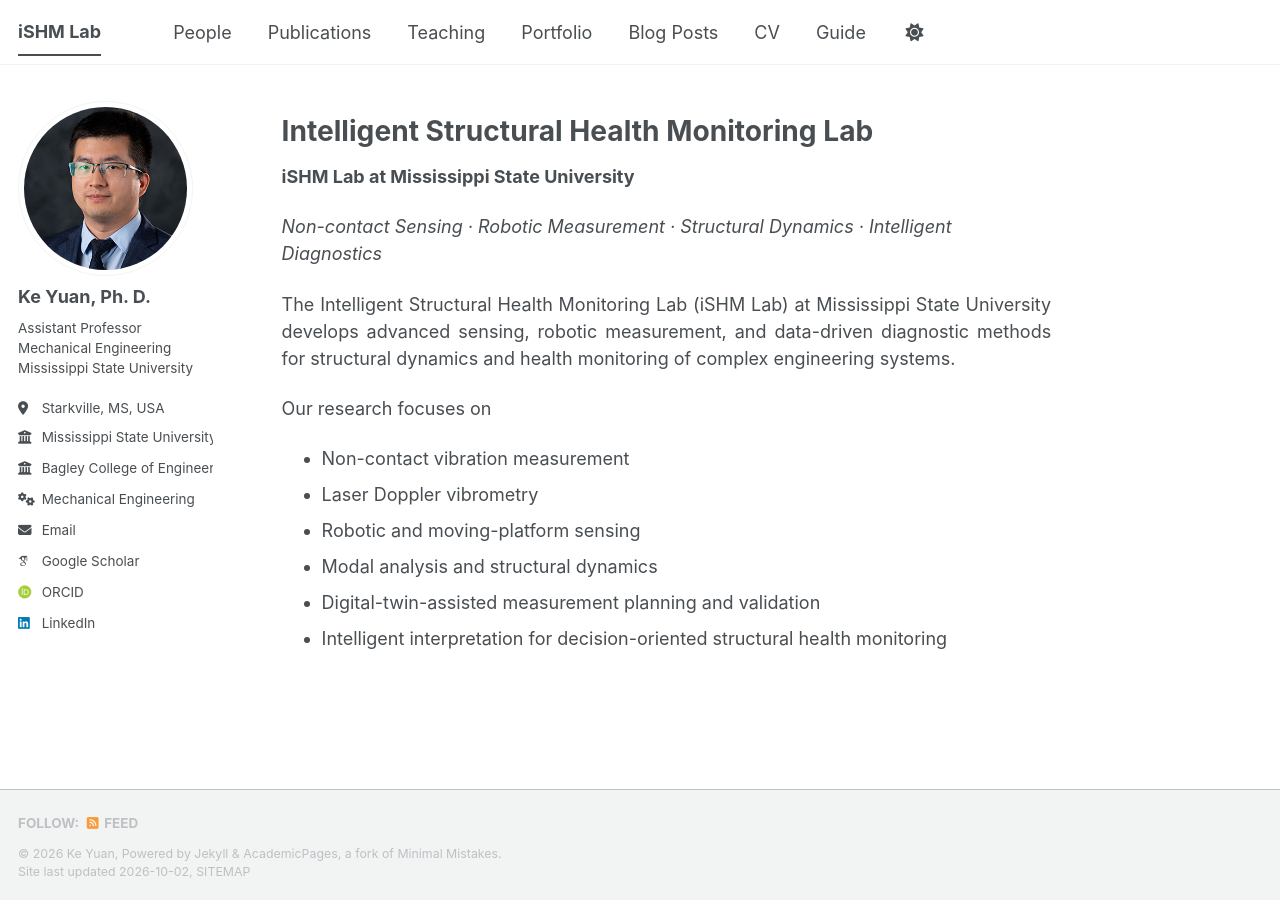
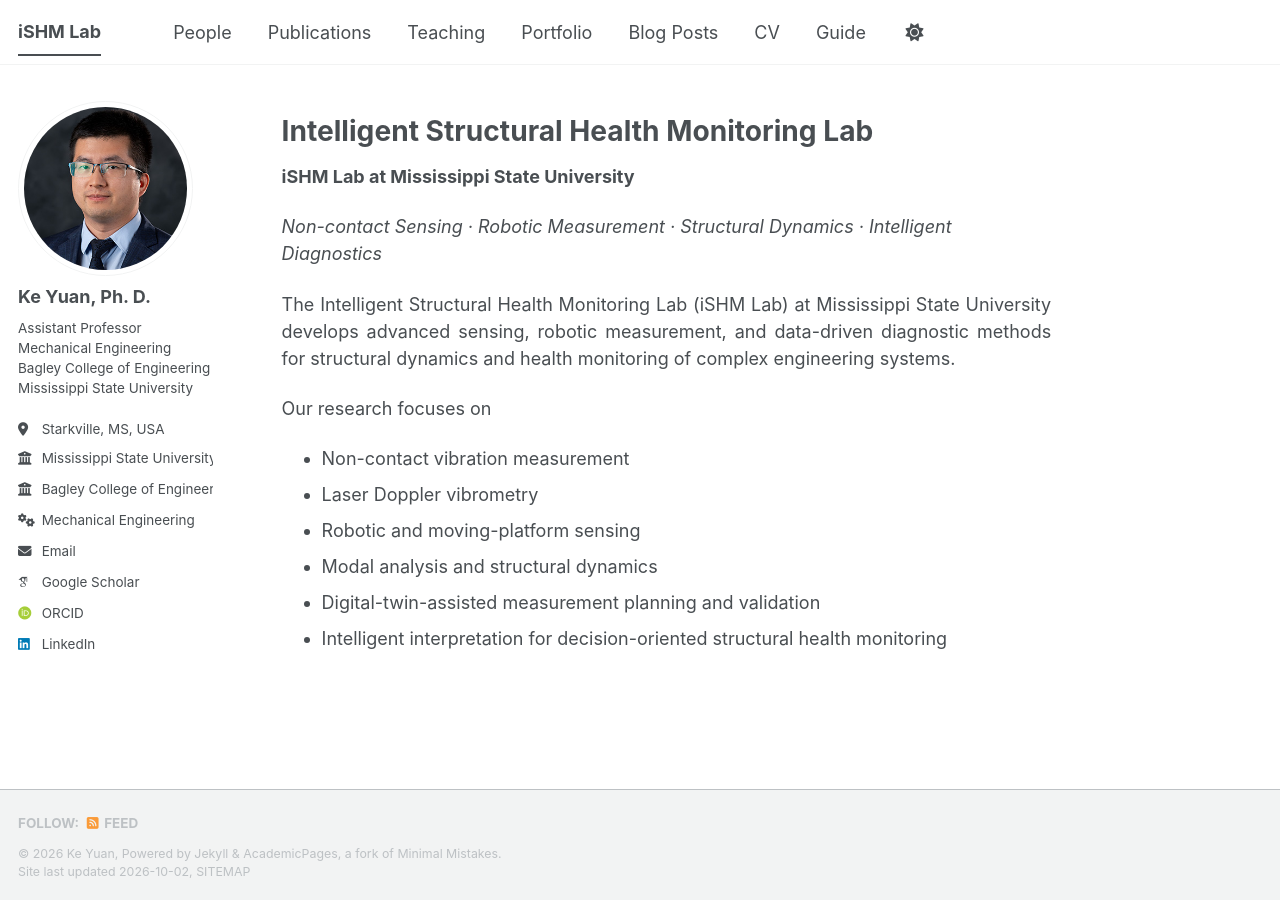
Before and after one commit to KeYuan2025/KeYuan2025.github.io, a Jekyll site: the page built from _pages/about.md, in a window 1280 px wide. Built offline with Jekyll 4.4.1, drawn with Linux system fonts in a browser that asks for light colours; some web fonts are replaced; a script bundle is joined from its source files by our own code; library files that are not in the unit come from our copies.

Commit message:
Update _config.yml

```diff
--- a/_config.yml
+++ b/_config.yml
@@ -26,7 +26,7 @@ author:
   avatar           : "KeYuan-profile-2.jpg"
   name             : "Ke Yuan, Ph. D."
   pronouns         : # example: "she/her"
-  bio              : "Assistant Professor<br>Mechanical Engineering<br>Mississippi State University"
+  bio              : "Assistant Professor<br>Mechanical Engineering<br>Bagley College of Engineering<br>Mississippi State University"
   location         : "Starkville, MS, USA"
   employer         : "Mississippi State University"
   uri              : # URL
```
